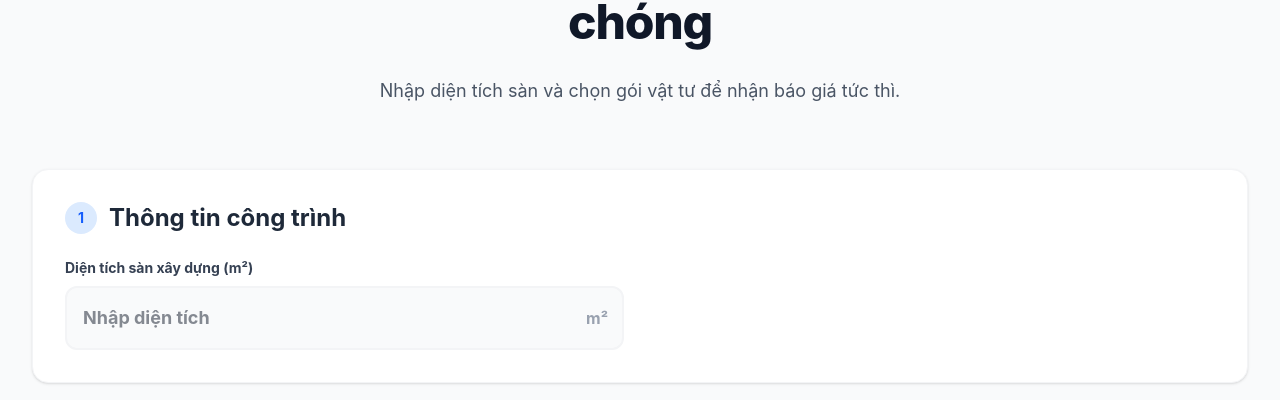
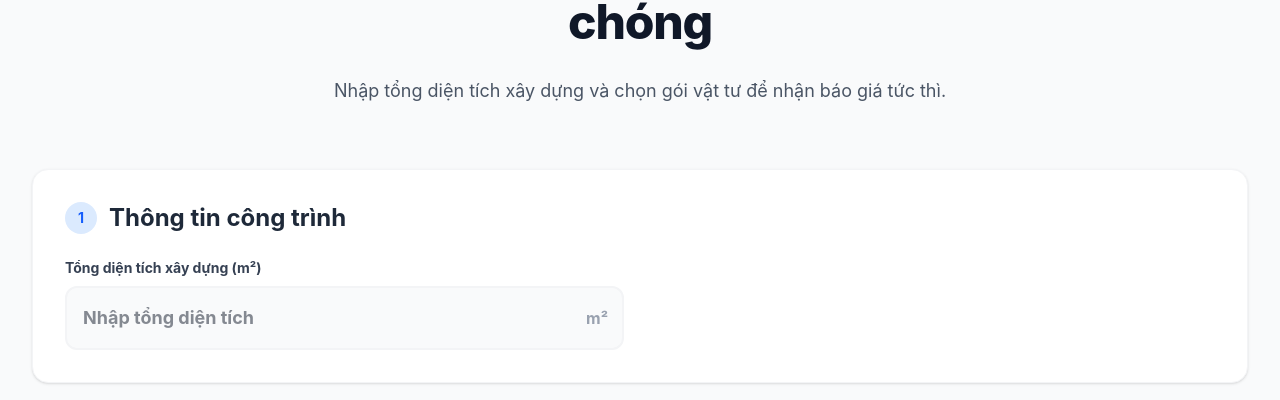
Before and after one commit to 47kiemtien-pixel/vithacons-quote, a React app in the folder frontend/: page / in a window 1280 px wide. Shown: the part 196-596 px from the top of the page. Built offline with nearby package versions, Linux system fonts and the light colour scheme; no server answers; the HTML template or start-up script is replaced by a standard one.

Commit message:
UI: Standardize terminology to 'Tổng diện tích xây dựng' across all components

```diff
--- a/frontend/src/App.jsx
+++ b/frontend/src/App.jsx
@@ -111,7 +111,7 @@ function App() {
       <main className="max-w-7xl mx-auto px-4 sm:px-6 lg:px-8 pt-8 sm:pt-12">
         <div className="text-center max-w-3xl mx-auto mb-10 sm:mb-16">
           <h2 className="text-3xl sm:text-5xl font-extrabold text-gray-900 mb-4 sm:mb-6 tracking-tight leading-tight">Dự toán chi phí xây dựng nhanh chóng</h2>
-          <p className="text-base sm:text-lg text-gray-600 leading-relaxed px-4">Nhập diện tích sàn và chọn gói vật tư để nhận báo giá tức thì.</p>
+          <p className="text-base sm:text-lg text-gray-600 leading-relaxed px-4">Nhập tổng diện tích xây dựng và chọn gói vật tư để nhận báo giá tức thì.</p>
         </div>
 
         <form onSubmit={handleCalculate} className="space-y-10 sm:space-y-12">
@@ -130,7 +130,7 @@ function App() {
             </h3>
             <div className="grid grid-cols-1 sm:grid-cols-2 gap-6 sm:gap-8">
               <div>
-                <label className="block text-sm font-bold text-gray-700 mb-2">Diện tích sàn xây dựng (m²)</label>
+                <label className="block text-sm font-bold text-gray-700 mb-2">Tổng diện tích xây dựng (m²)</label>
                 <div className="relative">
                   <input
                     type="number"
@@ -140,7 +140,7 @@ function App() {
                       setArea(e.target.value);
                       if (fieldErrors.area) setFieldErrors(prev => ({ ...prev, area: null }));
                     }}
-                    placeholder="Nhập diện tích"
+                    placeholder="Nhập tổng diện tích"
                     className={`w-full pl-4 pr-12 py-4 rounded-xl border-2 outline-none transition-all text-lg font-bold ${fieldErrors.area ? 'border-red-400 bg-red-50 focus:border-red-500' : 'border-gray-100 bg-gray-50 focus:bg-white focus:border-blue-500'}`}
                   />
                   <div className="absolute inset-y-0 right-0 pr-4 flex items-center pointer-events-none text-gray-400 font-bold">m²</div>
--- a/frontend/src/components/QuoteResult.jsx
+++ b/frontend/src/components/QuoteResult.jsx
@@ -14,7 +14,7 @@ const QuoteResult = ({ result }) => {
                     {formattedPrice}
                 </div>
                 <div className="text-blue-100 text-sm sm:text-base font-medium">
-                    Cho tổng diện tích {totalArea} m² ({pkg.name})
+                    Tổng diện tích xây dựng {totalArea} m² ({pkg.name})
                 </div>
             </div>
 
```
